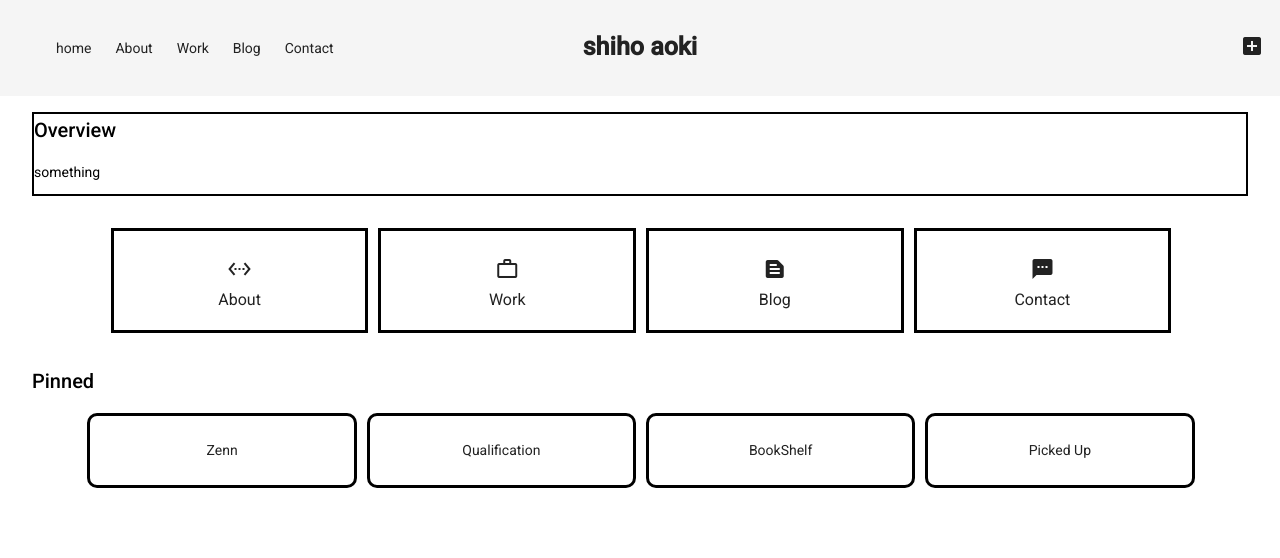
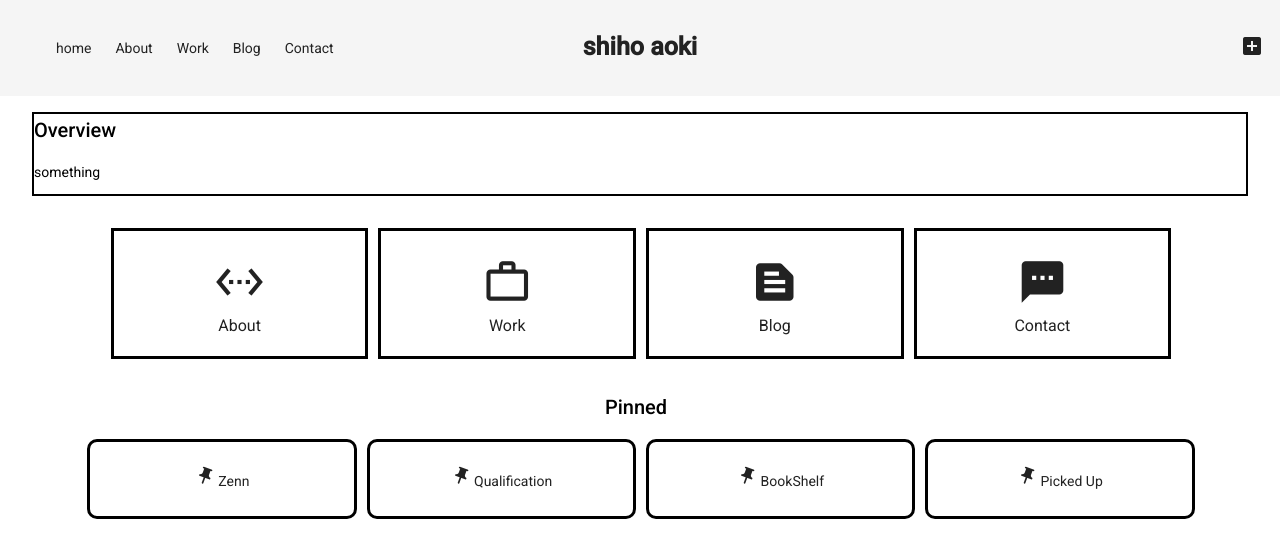
Before and after one commit to shiho-aoki/shiho-aoki.github.io, an Angular app in the folder forgithubIo/: page / in a window 1280 px wide. Shown: the top 558 px of the page. Built offline with nearby package versions, Linux system fonts and the light colour scheme.

Commit message:
fix material icon

```diff
--- a/forgithubIo/src/app/overview/overview.component.css
+++ b/forgithubIo/src/app/overview/overview.component.css
@@ -16,6 +16,9 @@
     padding-top: 2%;
     width: 20%;
     border: solid #000;
+}
+#image_icon{
+    font-size: 50px;
 }
 
 .pinned{
@@ -38,3 +41,7 @@
     border: solid #000;
     border-radius: 10px;
 }
+#pin_icon{
+    font-size: 20px;
+    transform: rotate(20deg);
+}
--- a/forgithubIo/src/app/overview/overview.component.html
+++ b/forgithubIo/src/app/overview/overview.component.html
@@ -9,7 +9,7 @@
     <ul>
         <li *ngFor="let anotation of anotations">
             <a href="{{ anotation.link }}">
-                <div><mat-icon>{{ anotation.image }}</mat-icon></div>
+                <span class="material-icons" id= "image_icon"> {{ anotation.image }} </span>
                 <h3 class="content_title">{{ anotation.content }}</h3>
             </a>
         </li>
@@ -17,10 +17,11 @@
 </div>
 
 <div class="pinned">
-    <h2>Pinned</h2>
     <ul>
+        <h2>Pinned</h2>
         <li *ngFor="let pinned of pinneds">
             <a href="{{ pinned.path }}" class="pinned_item">
+                <span class="material-icons" id="pin_icon">push_pin</span>
                 {{ pinned.name }}
             </a>
         </li>
```
